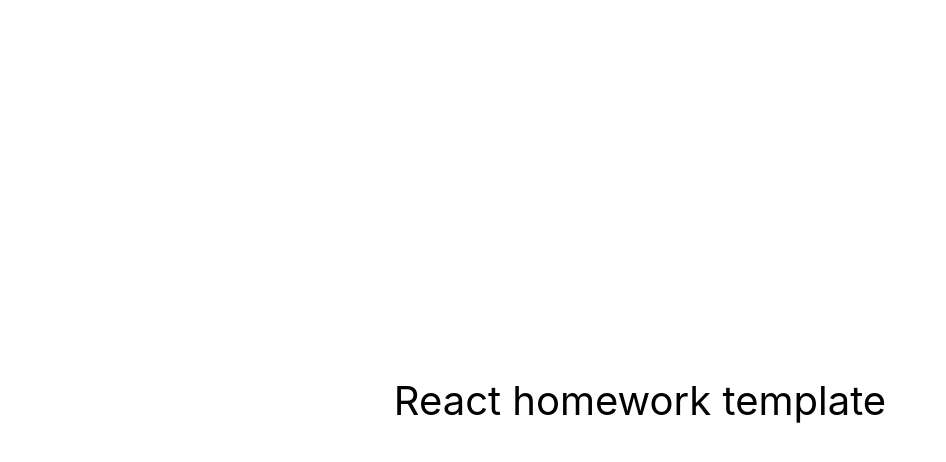
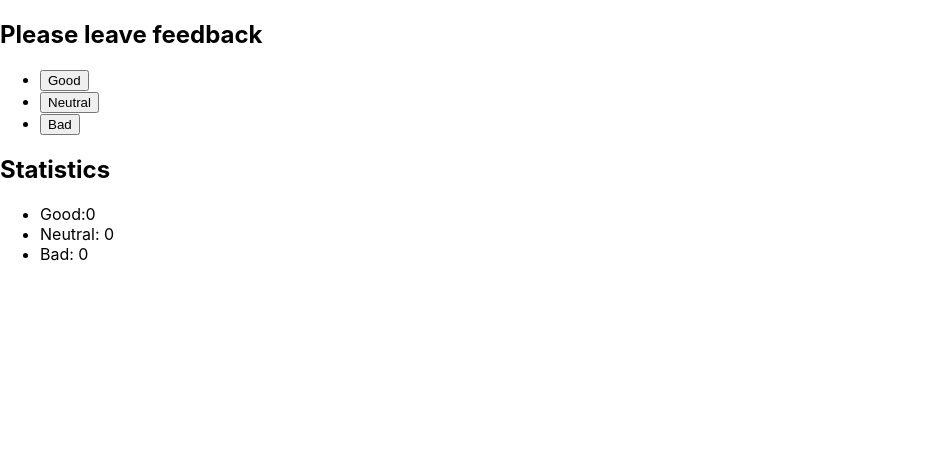
Before and after one commit to marlenaduleba/goit-react-hw-02-feedback, a React (Create React App) app: page / in a window 1280 px wide. Shown: the top 462 px of the page, without its empty margins (0-946 px from the left). Built offline with nearby package versions, Linux system fonts and the light colour scheme.

Commit message:
application base built

```diff
--- a/src/components/App.jsx
+++ b/src/components/App.jsx
@@ -1,16 +1,27 @@
-export const App = () => {
-  return (
-    <div
-      style={{
-        height: '100vh',
-        display: 'flex',
-        justifyContent: 'center',
-        alignItems: 'center',
-        fontSize: 40,
-        color: '#010101'
-      }}
-    >
-      React homework template
-    </div>
-  );
-};
+import { Component } from 'react';
+import Feedback from './Feedback/Feedback';
+
+class App extends Component {
+  constructor(props) {
+    super(props);
+    this.state = {
+      good: 0,
+      neutral: 0,
+      bad: 0,
+    };
+  }
+
+  render() {
+    return (
+      <div>
+        <Feedback
+          good={this.state.good}
+          neutral={this.state.neutral}
+          bad={this.state.bad}
+        />
+      </div>
+    );
+  }
+}
+
+export default App;
--- /dev/null
+++ b/src/components/Feedback/Feedback.jsx
@@ -0,0 +1,26 @@
+const Feedback = props => {
+  return (
+    <div>
+      <h2>Please leave feedback</h2>
+      <ul>
+        <li>
+          <button>Good</button>
+        </li>
+        <li>
+          <button>Neutral</button>
+        </li>
+        <li>
+          <button>Bad</button>
+        </li>
+      </ul>
+      <h2>Statistics</h2>
+      <ul>
+        <li>Good:{props.good} </li>
+        <li>Neutral: {props.neutral} </li>
+        <li>Bad: {props.bad}</li>
+      </ul>
+    </div>
+  );
+};
+
+export default Feedback;
--- a/src/index.js
+++ b/src/index.js
@@ -1,6 +1,6 @@
 import React from 'react';
 import ReactDOM from 'react-dom/client';
-import { App } from 'components/App';
+import App from 'components/App';
 import './index.css';
 
 ReactDOM.createRoot(document.getElementById('root')).render(
```
